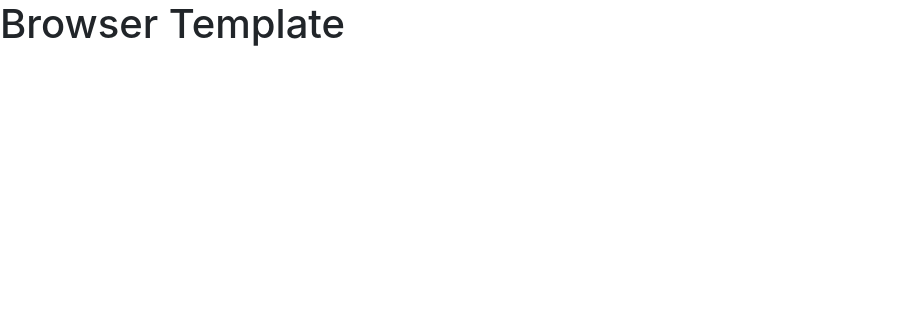
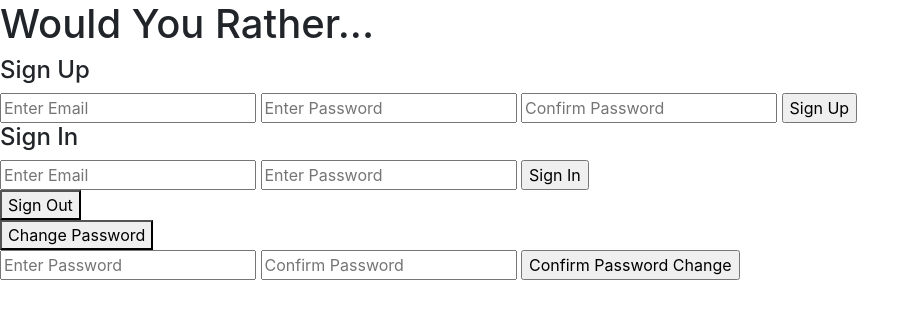
Before and after one commit to pguyal/would-you-rather-client, a website built with webpack: page index.html in a window 1280 px wide. Shown: the whole page, without its empty margins (0-920 px from the left). Built offline with nearby package versions, Linux system fonts and the light colour scheme.

Commit message:
Create Would You Rather Title and create forms for sign-up, sign-in, and change password, also create buttons for sign-out and change-password

```diff
--- a/index.html
+++ b/index.html
@@ -1,7 +1,7 @@
 <!DOCTYPE html>
 <html>
     <head>
-      <title>Example</title>
+      <title>Would You Rather</title>
       <meta name="viewport" content="width=device-width, initial-scale=1">
 
       <!-- Do not add `link` tags-->
@@ -12,6 +12,39 @@
       <script src="public/application.js" type="text/javascript" charset="utf-8" defer></script>
     </head>
     <body>
-      <h1>Browser Template</h1>
+
+      <h1>Would You Rather...</h1>
+
+      <form id="sign-up" class="form">
+        <h4>Sign Up</h4>
+        <input name="credentials[email]" type="email" placeholder="Enter Email" required>
+        <input name="credentials[password]" type="password" placeholder="Enter Password" required>
+        <input name="credentials[password_confirmation]" type="password" placeholder="Confirm Password" required>
+        <input type="submit" value="Sign Up"/>
+      </form>
+
+      <form id="sign-in" class="form">
+        <h4>Sign In</h4>
+        <input name="credentials[email]" type="email" placeholder="Enter Email" required>
+        <input name="credentials[password]" type="password" placeholder="Enter Password" required>
+        <input type="submit" value="Sign In"/>
+      </form>
+
+      <div>
+        <button id="sign-out">Sign Out</button>
+      </div>
+
+      <div>
+        <button id="change-pw-button">Change Password</button>
+      </div>
+
+      <form id="change-pw-form" class="form">
+        <input name="credentials[password]" type="password" placeholder="Enter Password" required>
+        <input name="credentials[password_confirmation]" type="password" placeholder="Confirm Password" required>
+        <input type="submit" value="Confirm Password Change"/>
+      </form>
+
+
+
     </body>
 </html>
```
